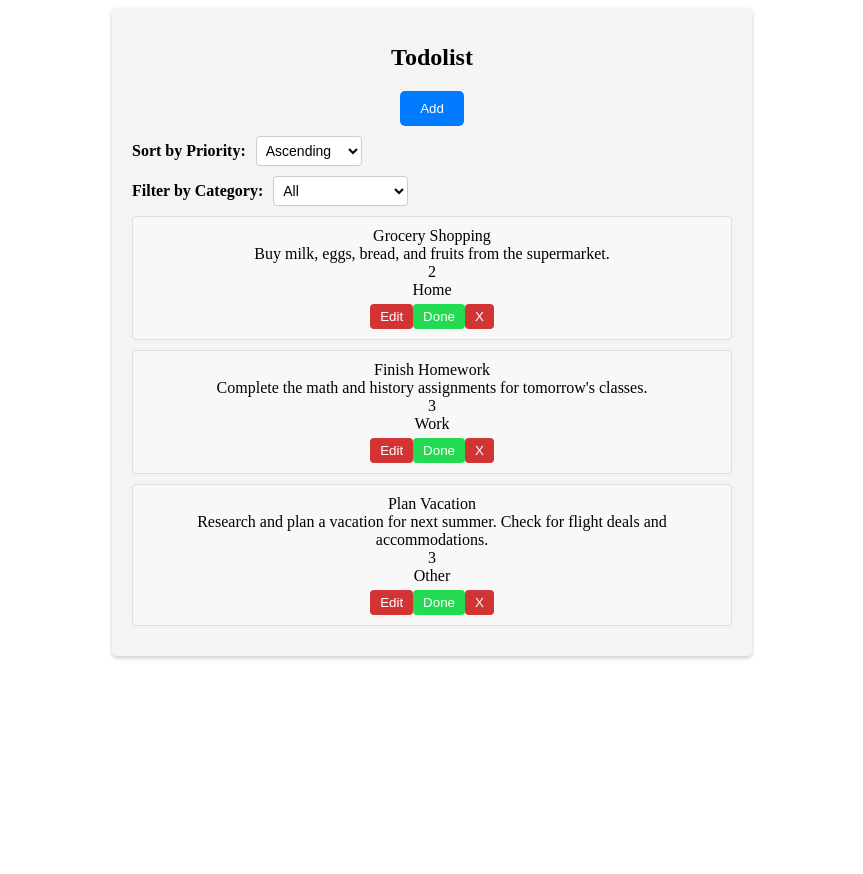
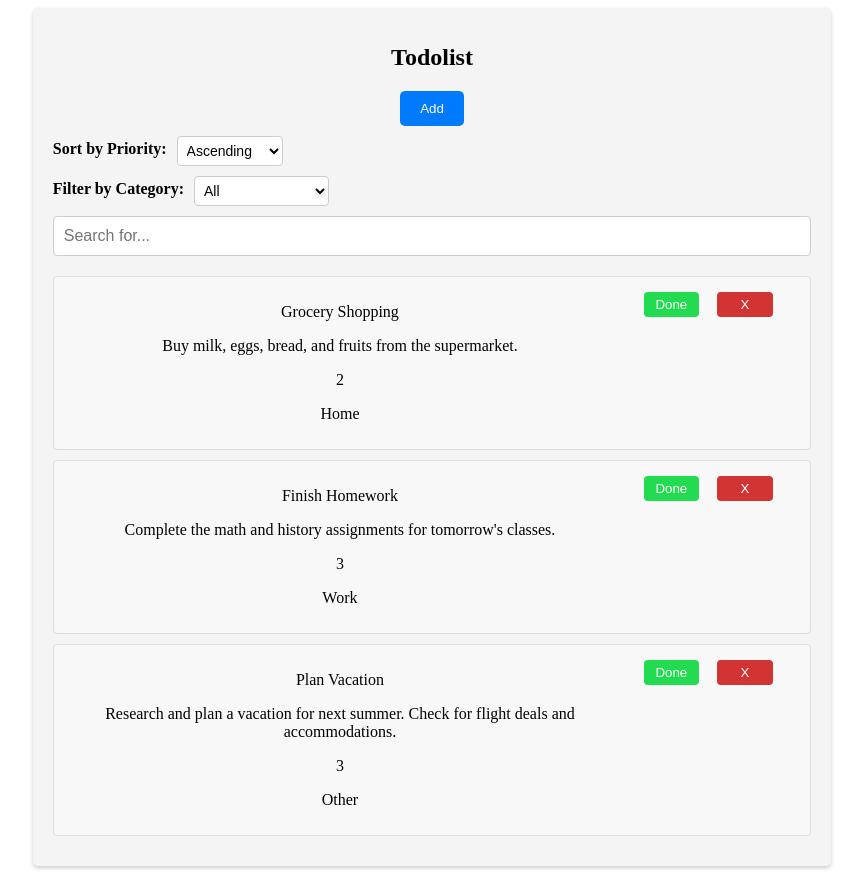
Before and after one commit to dihcuierc/To-Do-List, a React (Create React App) app: page / in a window 1280 px wide. Shown: the whole page, without its empty margins (208-1071 px from the left). Before the commit the page ends 800 px from the top, so only its background shows below. Built offline with nearby package versions, Linux system fonts and the light colour scheme.

Commit message:
fixed search functionality

```diff
--- a/src/Todolist.js
+++ b/src/Todolist.js
@@ -4,6 +4,7 @@ import classes from "./Todolist.module.css";
 import { useEffect, useState } from "react";
 import SortItems from "./components/SortItems";
 import FilterItems from "./components/FilterItems";
+import SearchTodo from "./components/SearchTodo";
 
 function Todolist() {
   const dummyData = [
@@ -14,7 +15,6 @@ function Todolist() {
         "Complete the math and history assignments for tomorrow's classes.",
       priority: 3,
       category: "Work",
-      done: false,
     },
     {
       id: 2,
@@ -22,7 +22,6 @@ function Todolist() {
       details: "Buy milk, eggs, bread, and fruits from the supermarket.",
       priority: 2,
       category: "Home",
-      done: false,
     },
     {
       id: 3,
@@ -31,7 +30,6 @@ function Todolist() {
         "Research and plan a vacation for next summer. Check for flight deals and accommodations.",
       priority: 3,
       category: "Other",
-      done: false,
     },
   ];
 
@@ -46,19 +44,26 @@ function Todolist() {
 
   const [todolist, setTodolist] = useState(dummyData);
   const [addItemForm, setAddItemForm] = useState(false);
-  const [filter, setFilter] = useState("all");
+  const [filter, setFilter] = useState("All");
   const [order, setOrder] = useState("ascending");
   const [updatedList, setUpdatedList] = useState(todolist);
+  const [search, setSearch] = useState("");
   const onClickedHandler = (props) => {
     setAddItemForm(props);
   };
 
   useEffect(() => {
+    const regex = new RegExp(search, "i");
+    const searchedItems =
+      search.trim() === ""
+        ? todolist
+        : todolist.filter((item) => regex.test(item.title));
+    console.log(searchedItems);
+
     const filteredItems =
       filter === "All"
-        ? todolist
-        : todolist.filter((item) => item.category === filter);
-    setUpdatedList(filteredItems);
+        ? searchedItems
+        : searchedItems.filter((item) => item.category === filter);
 
     const sortedList = [...filteredItems].sort((item1, item2) => {
       if (order === "ascending") {
@@ -68,7 +73,7 @@ function Todolist() {
       }
     });
     setUpdatedList(sortedList);
-  }, [filter, order, todolist]);
+  }, [filter, order, todolist, search]);
 
   return (
     <div className={classes.container}>
@@ -82,6 +87,7 @@ function Todolist() {
         setFilter={setFilter}
         categories={categories}
       />
+      <SearchTodo search={search} setSearch={setSearch} />
       {addItemForm && (
         <AddTodo
           onClicked={onClickedHandler}
--- a/src/Todolist.module.css
+++ b/src/Todolist.module.css
@@ -1,5 +1,5 @@
 .container {
-  max-width: 600px;
+  max-width: 60%;
   margin: 0 auto;
   padding: 20px;
   background-color: #f4f4f4;
--- a/src/components/AddTodo.js
+++ b/src/components/AddTodo.js
@@ -7,8 +7,7 @@ export default function AddTodo(props) {
     title: "",
     details: "",
     priority: "1",
-    category: "",
-    done: false,
+    category: "Work",
   });
 
   const handleInputChange = (event) => {
@@ -21,18 +20,19 @@ export default function AddTodo(props) {
 
   const handleSubmit = (event) => {
     event.preventDefault();
-    if (formData.category === "") {
-      formData.category = "Work";
-    }
     props.onClicked(false);
     props.onDataAdd((prev) => [...prev, formData]);
+  };
+
+  const handleCancel = () => {
+    props.onClicked(false);
   };
 
   return (
     <Modal className={classes.modal}>
       <div className={classes.content}>
-        <form>
-          <div className={classes.input}>
+        <form onSubmit={handleSubmit}>
+          <div>
             <label className={classes.label} htmlFor="title">
               Title:
             </label>
@@ -40,16 +40,22 @@ export default function AddTodo(props) {
               id="title"
               type="text"
               onChange={handleInputChange}
-              defaultValue={props.true ? "" : props.add.title}
+              className={classes.input}
+              required
             />
           </div>
-          <div className={classes.input}>
+          <div>
             <label className={classes.label} htmlFor="details">
               Details:
             </label>
-            <input id="details" type="text" onChange={handleInputChange} />
+            <input
+              id="details"
+              type="text"
+              onChange={handleInputChange}
+              className={classes.input}
+            />
           </div>
-          <div className={classes.input}>
+          <div>
             <label className={classes.label} htmlFor="priority">
               Priority:
             </label>
@@ -61,9 +67,10 @@ export default function AddTodo(props) {
               step="1"
               defaultValue="1"
               onChange={handleInputChange}
+              className={classes.input}
             />
           </div>
-          <div className={classes.input}>
+          <div>
             <label className={classes.label} htmlFor="category">
               Category:
             </label>
@@ -71,6 +78,7 @@ export default function AddTodo(props) {
               name="category"
               id="category"
               onChange={(e) => handleInputChange(e)}
+              className={classes.input}
             >
               {props.categories.map((category) => (
                 <option key={category} value={category}>
@@ -79,10 +87,14 @@ export default function AddTodo(props) {
               ))}
             </select>
           </div>
-          <button className={classes.add} type="submit" onClick={handleSubmit}>
+          <button className={classes.add} type="submit">
             Add
           </button>
-          <button className={classes.cancel} type="submit">
+          <button
+            className={classes.cancel}
+            type="button"
+            onClick={handleCancel}
+          >
             Cancel
           </button>
         </form>
--- a/src/components/AddTodo.module.css
+++ b/src/components/AddTodo.module.css
@@ -18,11 +18,13 @@
 }
 
 .label {
+  display: block;
   font-weight: bold;
+  margin-bottom: 5px;
 }
 
 .input {
-  width: 100%;
+  width: 90%;
   padding: 8px;
   margin-bottom: 10px;
   border: 1px solid #ccc;
--- a/src/components/FilterItems.js
+++ b/src/components/FilterItems.js
@@ -5,10 +5,6 @@ export default function FilterItems(props) {
   const handleFilter = (filter) => {
     props.setFilter(filter);
   };
-
-  useEffect(() => {
-    props.setFilter("All");
-  }, []);
 
   return (
     <div className={classes.container}>
--- /dev/null
+++ b/src/components/SearchTodo.js
@@ -0,0 +1,23 @@
+import classes from "./SearchTodo.module.css";
+
+export default function SearchTodo({ setSearch, search }) {
+  const onSearchClick = (e) => {
+    setSearch(e.target.value);
+  };
+
+  return (
+    <div className={classes.container}>
+      <label className={classes.label} htmlFor="search-form">
+        <input
+          type="search"
+          name="search-form"
+          id="search-form"
+          className={classes.input}
+          placeholder="Search for..."
+          value={search}
+          onChange={onSearchClick}
+        />
+      </label>
+    </div>
+  );
+}
--- /dev/null
+++ b/src/components/SearchTodo.module.css
@@ -0,0 +1,18 @@
+.container {
+  text-align: center;
+  margin-bottom: 20px;
+}
+
+label {
+  display: block;
+  font-weight: bold;
+  margin-bottom: 5px;
+}
+
+.input {
+  padding: 10px;
+  width: 100%;
+  border: 1px solid #ccc;
+  border-radius: 4px;
+  font-size: 16px;
+}
--- a/src/components/SortItems.js
+++ b/src/components/SortItems.js
@@ -5,10 +5,6 @@ export default function SortItems(props) {
   const handleSort = (order) => {
     props.setOrder(order);
   };
-
-  useEffect(() => {
-    props.setOrder("ascending");
-  }, []);
 
   return (
     <div className={classes.container}>
--- a/src/components/TodoItems.js
+++ b/src/components/TodoItems.js
@@ -31,19 +31,16 @@ export default function TodoItems(props) {
     <div>
       {props.updatedList.map((item) => (
         <div
-          className={`${classes.item} ${item.done ? classes.done : ""}`}
+          className={`${classes.entry} ${item.done ? classes.done : ""}`}
           key={item.title}
         >
+          <div className={classes.text}>
             <p>{item.title}</p>
             <p>{item.details}</p>
             <p>{item.priority}</p>
             <p>{item.category}</p>
-          <button
-            className={classes.removeButton}
-            onClick={() => handleEdit(item.id)}
-          >
-            Edit
-          </button>
+          </div>
+          <div className={classes.button}>
             <button
               className={classes.doneButton}
               onClick={() => handleDone(item.id)}
@@ -57,6 +54,7 @@ export default function TodoItems(props) {
               X
             </button>
           </div>
+        </div>
       ))}
     </div>
   );
--- a/src/components/TodoItems.module.css
+++ b/src/components/TodoItems.module.css
@@ -1,14 +1,22 @@
-.item {
+.entry {
+  display: flex;
   background-color: #f8f8f8;
   border: 1px solid #ddd;
   border-radius: 4px;
   padding: 10px;
   margin-bottom: 10px;
+  background-color: #f8f8f8;
+  align-items: left;
 }
 
-.item p {
+.text {
   margin: 0;
   padding: 0;
+  flex: 75%;
+}
+
+.button {
+  flex: 25%;
 }
 
 .removeButton {
@@ -19,6 +27,8 @@
   padding: 5px 10px;
   cursor: pointer;
   margin-top: 5px;
+  width: 30%;
+  margin-left: 10%;
 }
 
 .doneButton {
@@ -29,10 +39,15 @@
   padding: 5px 10px;
   cursor: pointer;
   margin-top: 5px;
+  width: 30%;
 }
 
-.remove:hover {
+.doneButton:hover {
   background-color: rgb(20, 125, 34);
+}
+
+.removeButton:hover {
+  background-color: #812222;
 }
 
 .done {
```
Lines whose indentation alone changed are shown as unchanged.
